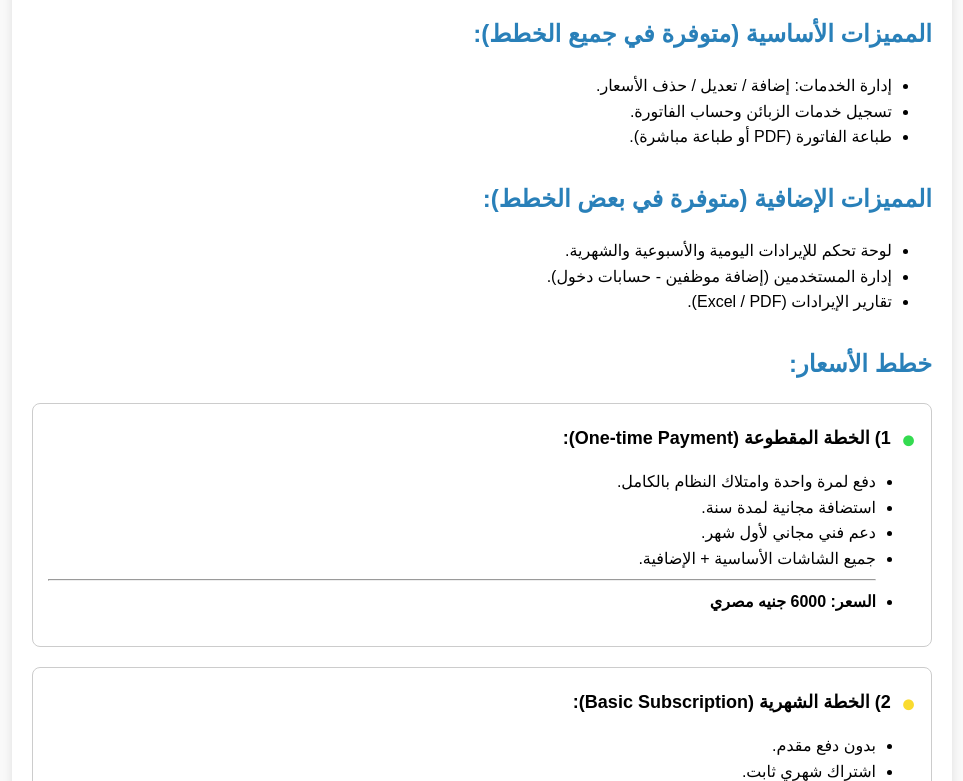
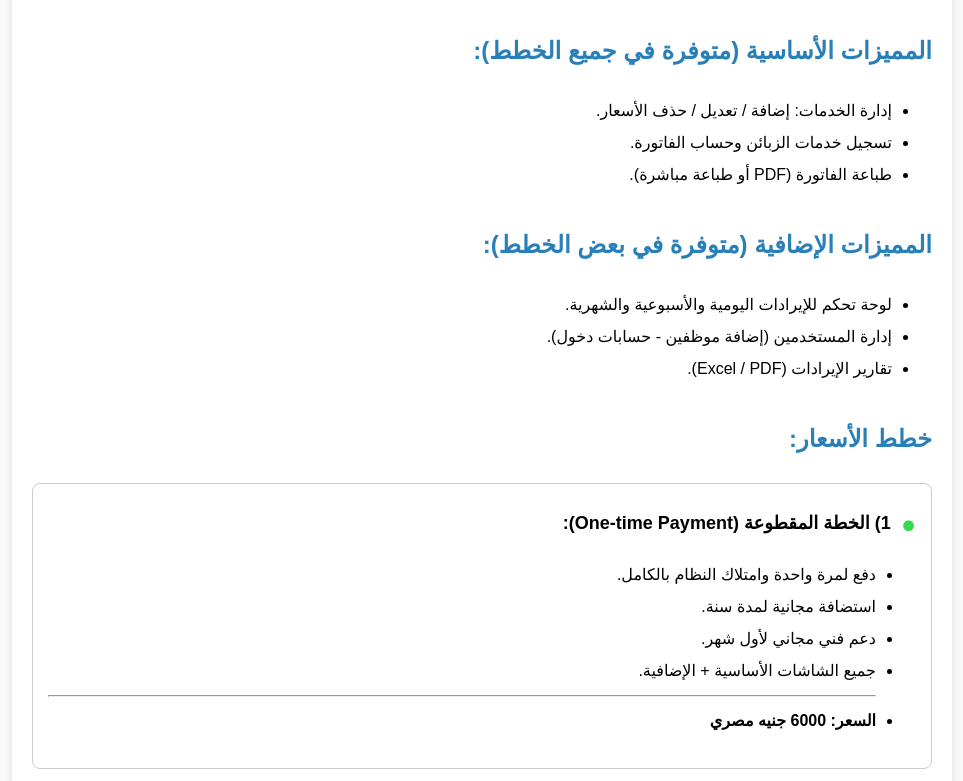
Before and after one commit to MahmoudProg/Salon-Management-System-price, a plain HTML site: page index.html in a window 1280 px wide. Shown: the part 108-889 px from the top of the page, without its empty margins (158-1121 px from the left). Drawn offline with Linux system fonts and the light colour scheme.

Commit message:
commit 2

```diff
--- a/index.html
+++ b/index.html
@@ -4,10 +4,7 @@
   <meta charset="UTF-8">
   <title>خطة أسعار نظام صالون الحلاقة</title>
   <style>
-  *{
-    line-height: 1.6;
-    font-family: sans-serif;
-  }
+
     body {
       font-family: Arial, sans-serif;
       margin: 0;
@@ -90,6 +87,18 @@
       border-right: 5px solid #27ae60;
       margin-top: 20px;
     }
+    *{
+      font-family: sans-serif;
+      line-height: 2;
+    }
+    /* @media (min-width: 1400px) {
+        *{ line-height: 3; }
+    }
+    @media (min-width: 1200px) {
+    }
+    @media (min-width: 992px) {
+         *{ line-height: 1.6; }
+    } */
   </style>
 </head>
 <body>
```
